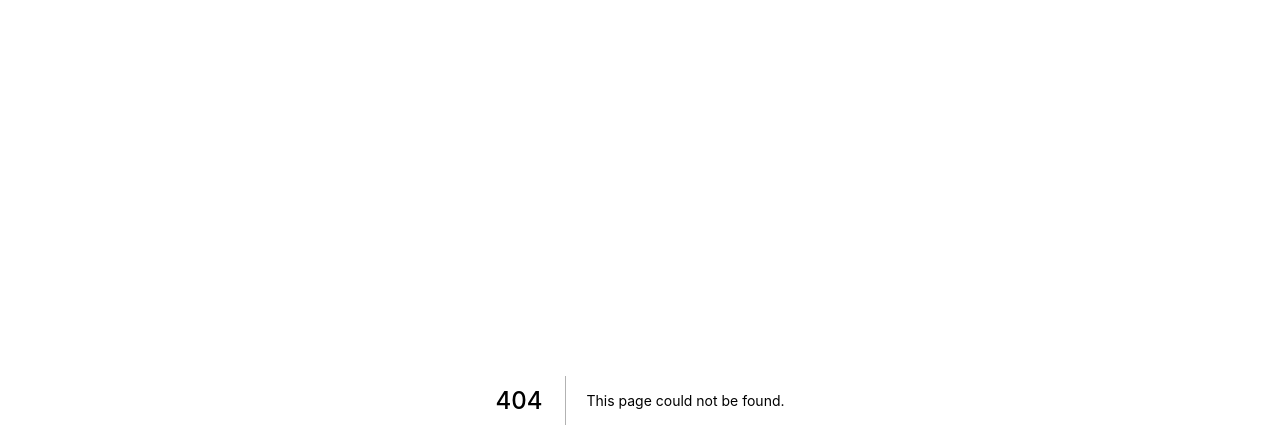
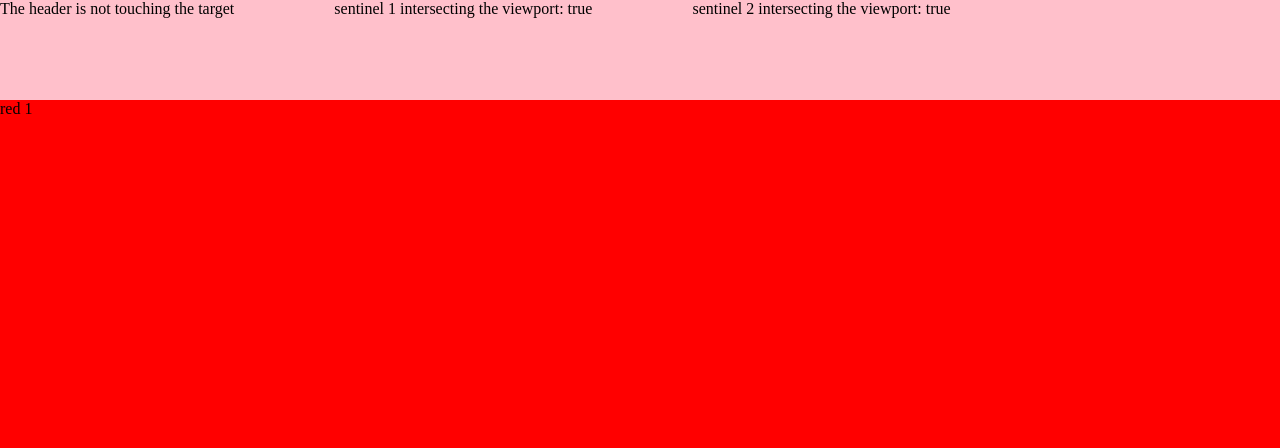
Before and after one commit to allan2/intersection-observer-example, a Next.js app: page /v1 in a window 1280 px wide. Before the commit this address had no page. Shown: the top 448 px of the page. Built offline with nearby package versions, Linux system fonts and the light colour scheme.

Commit message:
Get working v1 using two observers

```diff
--- /dev/null
+++ b/pages/v1.tsx
@@ -0,0 +1,108 @@
+import { useCallback, useEffect, useRef, useState } from 'react'
+
+// this works in most bnr
+const HomepageV1 = () => {
+  const ref1 = useRef<HTMLDivElement>(null)
+  const ref2 = useRef<HTMLDivElement>(null)
+  const [text, setText] = useState('')
+  const [intersecting1, SetIntersecting1] = useState(false)
+  const [intersecting2, SetIntersecting2] = useState(false)
+
+  // memoized
+  const callback1 = useCallback<IntersectionObserverCallback>(
+    (entries): void => {
+      const [e] = entries // there's only one
+
+      if (e.isIntersecting) {
+        SetIntersecting1(true)
+      } else {
+        SetIntersecting1(false)
+      }
+    },
+    []
+  )
+
+  const callback2 = useCallback<IntersectionObserverCallback>(
+    (entries): void => {
+      const [e] = entries // there's only one
+
+      if (e.isIntersecting) {
+        SetIntersecting2(true)
+      } else {
+        SetIntersecting2(false)
+      }
+    },
+    []
+  )
+
+  useEffect(() => {
+    const observer1 = new IntersectionObserver(callback1, {
+      rootMargin:
+        typeof document !== 'undefined'
+          ? `${
+              document.getElementsByTagName('header')[0].clientHeight * -1
+            }px 0px 0px 0px`
+          : '0px',
+    })
+
+    const observer2 = new IntersectionObserver(callback2, {
+      rootMargin:
+        typeof document !== 'undefined'
+          ? `${
+              document.getElementsByTagName('header')[0].clientHeight * -1
+            }px 0px 0px 0px`
+          : '0px',
+    })
+
+    const refCurr1 = ref1.current
+    if (refCurr1 === null) {
+      return () => {
+        return void 0
+      }
+    }
+    observer1.observe(refCurr1)
+
+    const refCurr2 = ref2.current
+    if (refCurr2 === null) {
+      return () => {
+        return void 0
+      }
+    }
+    observer2.observe(refCurr2)
+    console.log('attach')
+
+    // clean up
+    return () => {
+      observer1.unobserve(refCurr1)
+      observer2.unobserve(refCurr2)
+      console.log('detach')
+    }
+  }, [callback1])
+
+  return (
+    <div className="container">
+      <header>
+        {!intersecting1 && intersecting2
+          ? 'The header is touching the target'
+          : 'The header is not touching the target'}
+        <span className="label">
+          sentinel 1 intersecting the viewport:{' '}
+          {intersecting1 ? 'true' : 'false'}
+        </span>
+        <span className="label">
+          sentinel 2 intersecting the viewport:{' '}
+          {intersecting2 ? 'true' : 'false'}
+        </span>
+      </header>
+      <div className="red1">red 1</div>
+      <div ref={ref1}>sentinel 1</div>
+      <div ref={ref2} className="green2">
+        green 2
+      </div>
+      <div>sentinel 2</div>
+      <div className="blue3">blue 3</div>
+    </div>
+  )
+}
+
+export default HomepageV1
--- a/styles/global.css
+++ b/styles/global.css
@@ -13,7 +13,7 @@ header {
   top: 0;
 }
 
-.intersecting {
+.label {
   margin-left: 100px;
 }
 
@@ -28,6 +28,6 @@ header {
 }
 
 .blue3 {
-  height: 1500px;
+  height: 1700px;
   background: blue;
 }
```
Also changed, not shown: pages/v2.tsx (+8 -34 lines).
